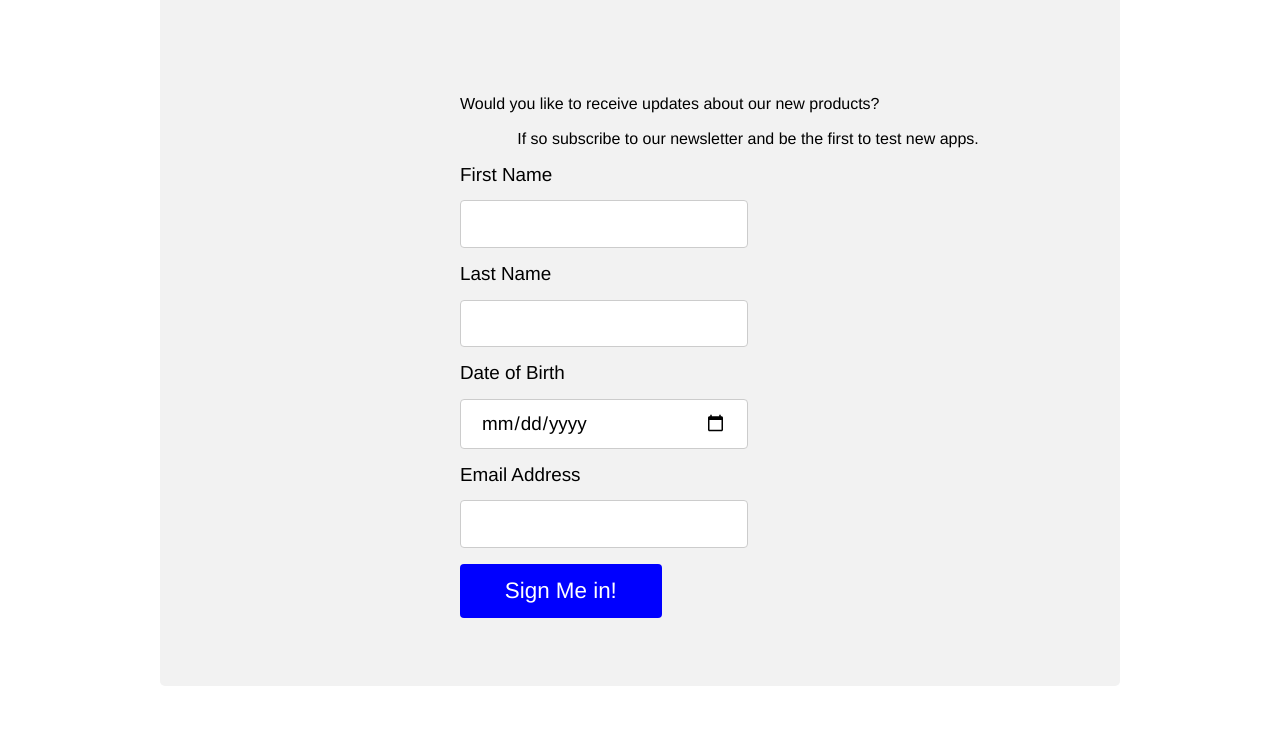
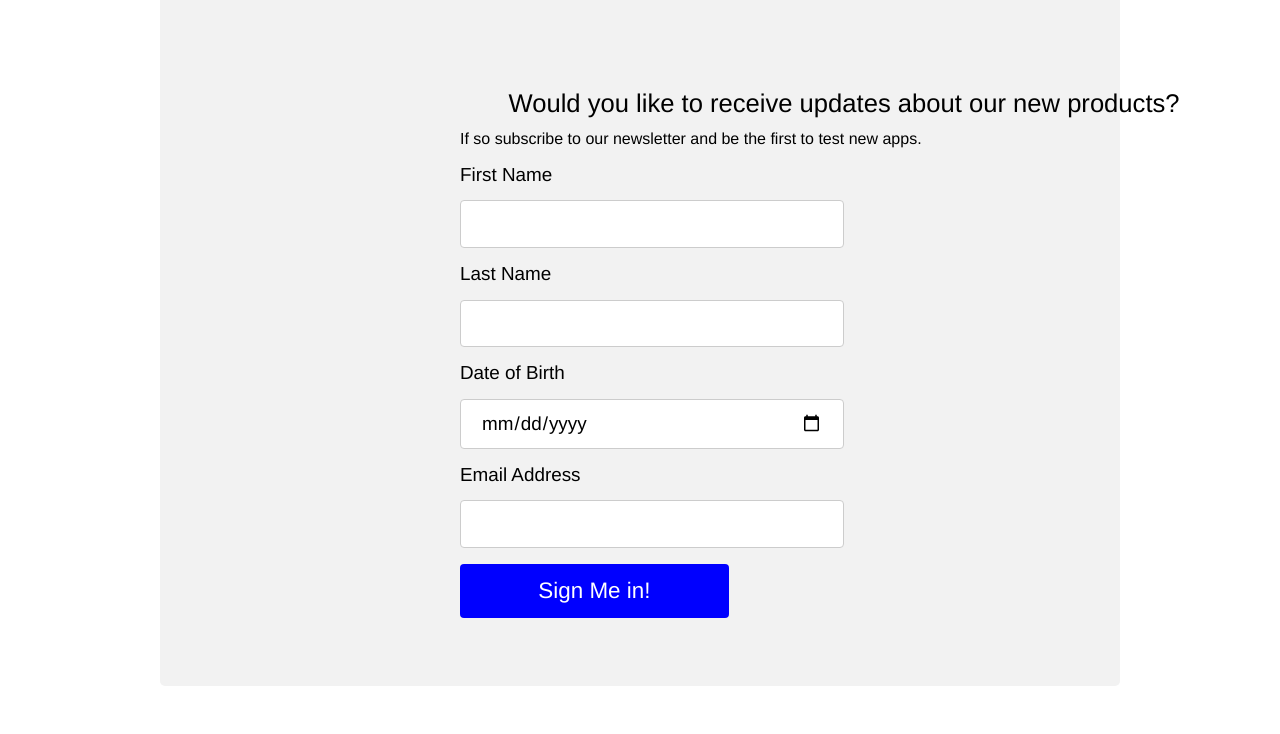
Before and after one commit to anokeinab/itmd-362-Project1, a plain HTML site: page index.html in a window 1280 px wide. Shown: the part 66-800 px from the top of the page. Drawn offline with Linux system fonts and the light colour scheme.

Commit message:
Update screen.css

```diff
--- a/css/screen.css
+++ b/css/screen.css
@@ -317,8 +317,8 @@ input[type=submit]:hover {
 }
 /*this the form container styling*/
 #form {
-	width: 60%;
-	height:60%;
+	width: 80%;
+	height:80%;
 	text-align: left;
 	margin-top: auto;
 	padding-left: 300px;
@@ -328,10 +328,10 @@ input[type=submit]:hover {
 p {
     font-size: 1.18em;
 }
-h3{
-    text-align:center;
+
 h2 {
     font-size: 1.6em;
+    text-align:center;
 }
 #title {
     font-size:30px;
```
